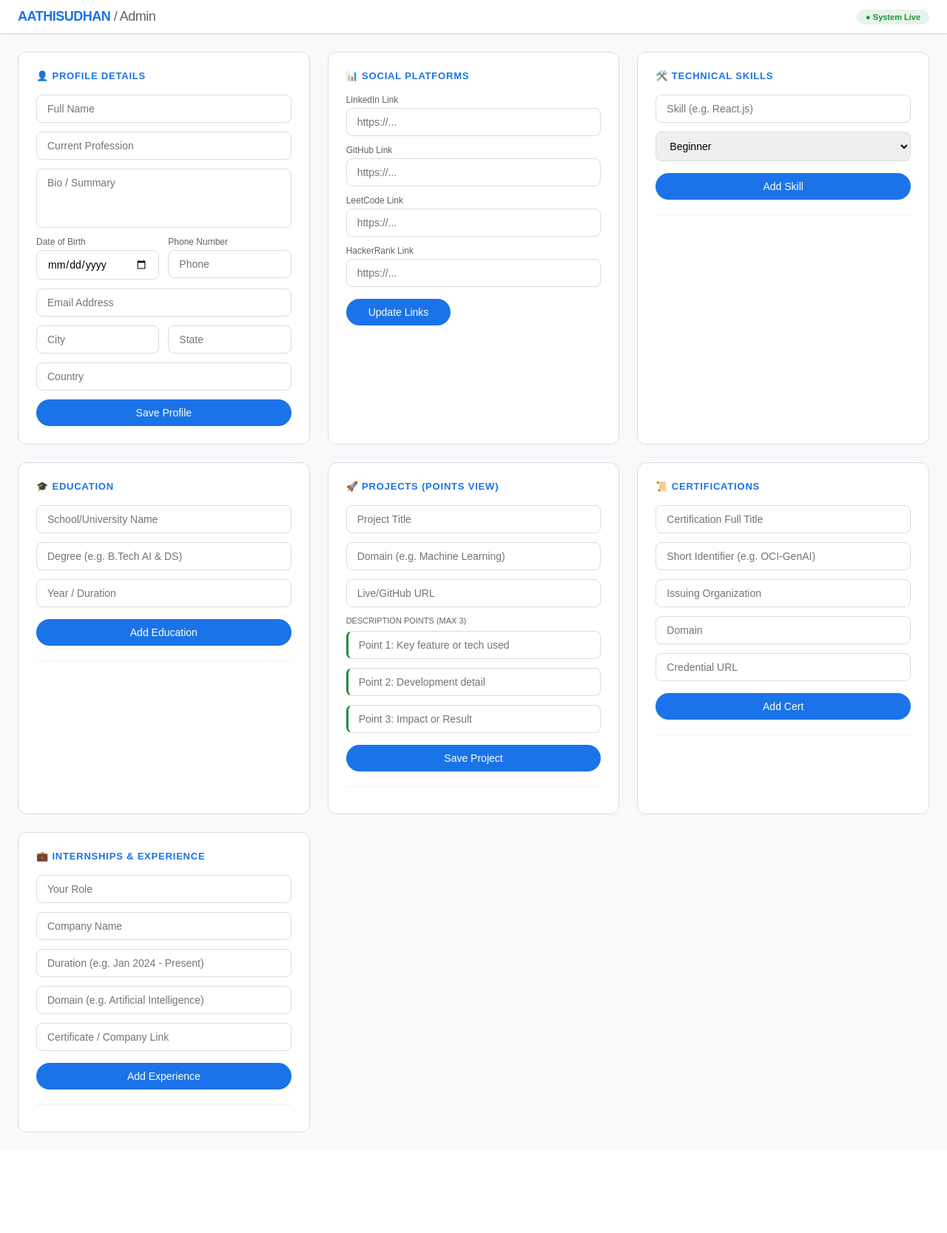
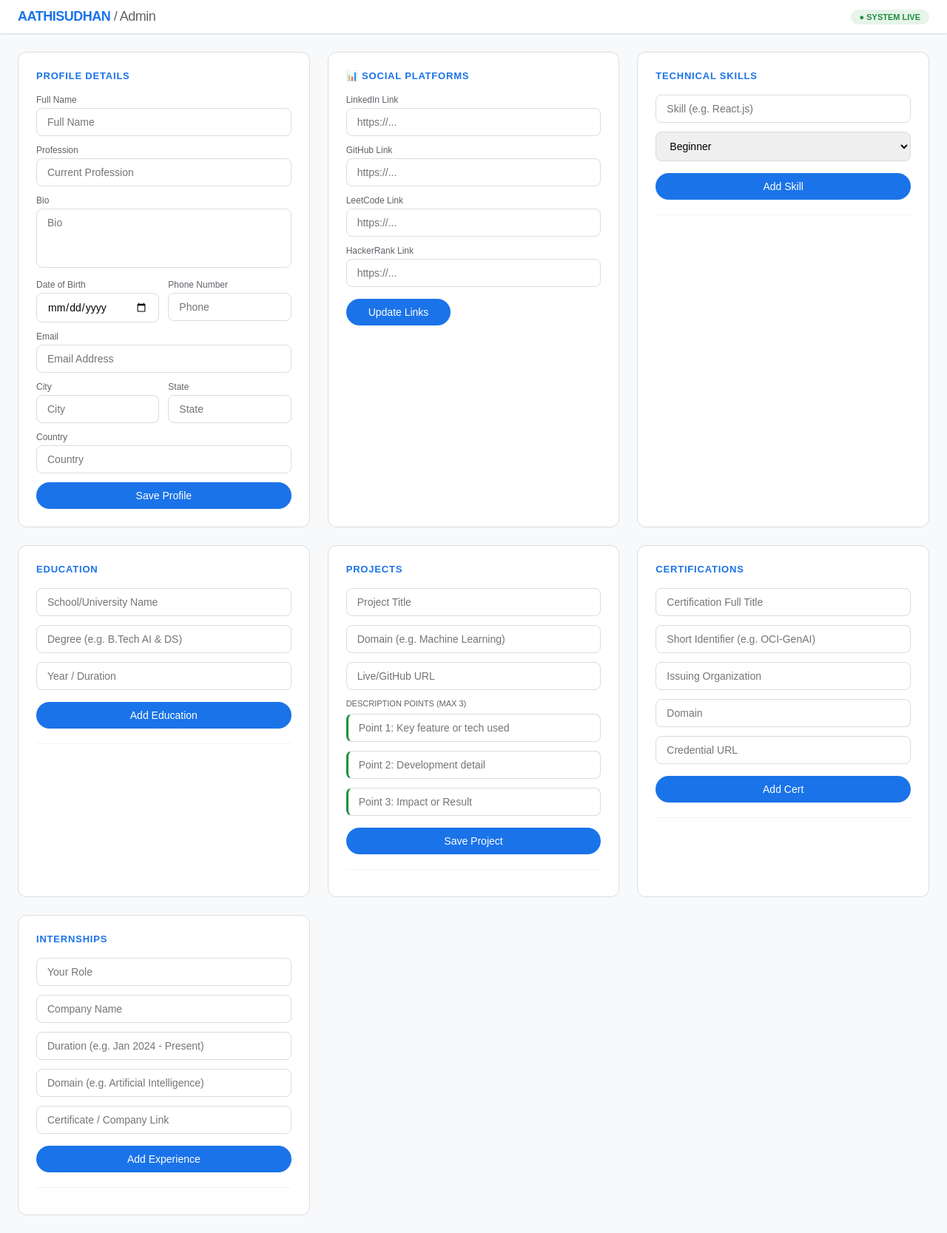
Before and after one commit to aathisudhan/portfolio, a Flask app: page /admin in a window 1280 px wide. Shown: the whole page at 74% size. Before the commit the page ends 1531 px from the top, so only its background shows below. Run offline with Flask 3, Linux system fonts and the light colour scheme; the visitor is signed in with stand-in values (Sample User, id 1); data that the repository does not hold is empty; some web fonts are replaced.

Commit message:
Update admin.html

```diff
--- a/templates/admin.html
+++ b/templates/admin.html
@@ -3,7 +3,7 @@
 <head>
     <meta charset="UTF-8">
     <meta name="viewport" content="width=device-width, initial-scale=1.0">
-    <title>Admin Command Center | AATHISUDHAN A.</title>
+    <title>Admin Command Center</title>
     <link href="https://fonts.googleapis.com/css2?family=Google+Sans:wght@400;500;700&display=swap" rel="stylesheet">
     <style>
         :root {
@@ -58,27 +58,27 @@
 
 <div class="nav-bar">
     <div class="logo">AATHISUDHAN <span style="font-weight:400; color:var(--g-gray)">/ Admin</span></div>
-    <div class="status-pill">● System Live</div>
+    <div class="status-pill">● SYSTEM LIVE</div>
 </div>
 
 <div class="container">
     <div class="bento-grid">
 
         <div class="card" id="card-profile">
-            <h3>👤 Profile Details</h3>
-            <input type="text" id="p-name" placeholder="Full Name" value="{{data.get('profile', {}).get('name', '')}}">
-            <input type="text" id="p-prof" placeholder="Current Profession" value="{{data.get('profile', {}).get('profession', '')}}">
-            <textarea id="p-desc" placeholder="Bio / Summary">{{data.get('profile', {}).get('description', '')}}</textarea>
+            <h3>Profile Details</h3>
+            <div><label>Full Name</label><input type="text" id="p-name" placeholder="Full Name" value="{{data.get('profile', {}).get('name', '')}}"></div>
+            <div><label>Profession</label><input type="text" id="p-prof" placeholder="Current Profession" value="{{data.get('profile', {}).get('profession', '')}}"></div>
+            <div><label>Bio</label><textarea id="p-desc" placeholder="Bio">{{data.get('profile', {}).get('description', '')}}</textarea></div>
             <div class="form-row">
                 <div><label>Date of Birth</label><input type="date" id="p-dob" value="{{data.get('profile', {}).get('dob', '')}}"></div>
                 <div><label>Phone Number</label><input type="tel" id="p-phone" placeholder="Phone" value="{{data.get('profile', {}).get('phone', '')}}"></div>
             </div>
-            <input type="email" id="p-email" placeholder="Email Address" value="{{data.get('profile', {}).get('email', '')}}">
+            <div><label>Email</label><input type="email" id="p-email" placeholder="Email Address" value="{{data.get('profile', {}).get('email', '')}}"></div>
             <div class="form-row">
-                <input type="text" id="p-city" placeholder="City" value="{{data.get('profile', {}).get('city', '')}}">
-                <input type="text" id="p-state" placeholder="State" value="{{data.get('profile', {}).get('state', '')}}">
+                <div><label>City</label><input type="text" id="p-city" placeholder="City" value="{{data.get('profile', {}).get('city', '')}}"></div>
+                <div><label>State</label><input type="text" id="p-state" placeholder="State" value="{{data.get('profile', {}).get('state', '')}}"></div>
             </div>
-            <input type="text" id="p-country" placeholder="Country" value="{{data.get('profile', {}).get('country', '')}}">
+            <div><label>Country</label><input type="text" id="p-country" placeholder="Country" value="{{data.get('profile', {}).get('country', '')}}"></div>
             <button class="btn btn-primary" onclick="pushData('profile', {name:'p-name', profession:'p-prof', description:'p-desc', dob:'p-dob', phone:'p-phone', email:'p-email', city:'p-city', state:'p-state', country:'p-country'})">Save Profile</button>
         </div>
 
@@ -94,7 +94,7 @@
         </div>
 
         <div class="card" id="card-skills">
-            <h3>🛠️ Technical Skills</h3>
+            <h3>Technical Skills</h3>
             <input type="text" id="sk-name" placeholder="Skill (e.g. React.js)">
             <select id="sk-level">
                 <option value="Beginner">Beginner</option>
@@ -120,7 +120,7 @@
         </div>
 
         <div class="card" id="card-education">
-            <h3>🎓 Education</h3>
+            <h3>Education</h3>
             <input type="text" id="edu-school" placeholder="School/University Name">
             <input type="text" id="edu-title" placeholder="Degree (e.g. B.Tech AI & DS)">
             <input type="text" id="edu-year" placeholder="Year / Duration">
@@ -142,7 +142,7 @@
         </div>
 
         <div class="card" id="card-projects">
-            <h3>🚀 Projects (Points View)</h3>
+            <h3>Projects</h3>
             <input type="text" id="pj-title" placeholder="Project Title">
             <input type="text" id="pj-dom" placeholder="Domain (e.g. Machine Learning)">
             <input type="text" id="pj-link" placeholder="Live/GitHub URL">
@@ -171,7 +171,7 @@
         </div>
 
         <div class="card" id="card-certifications">
-            <h3>📜 Certifications</h3>
+            <h3>Certifications</h3>
             <input type="text" id="c-title" placeholder="Certification Full Title">
             <input type="text" id="c-short" placeholder="Short Identifier (e.g. OCI-GenAI)">
             <input type="text" id="c-iss" placeholder="Issuing Organization">
@@ -195,7 +195,7 @@
         </div>
 
         <div class="card" id="card-internships">
-            <h3>💼 Internships & Experience</h3>
+            <h3>Internships</h3>
             <input type="text" id="ex-role" placeholder="Your Role">
             <input type="text" id="ex-comp" placeholder="Company Name">
             <input type="text" id="ex-dur" placeholder="Duration (e.g. Jan 2024 - Present)">
```
